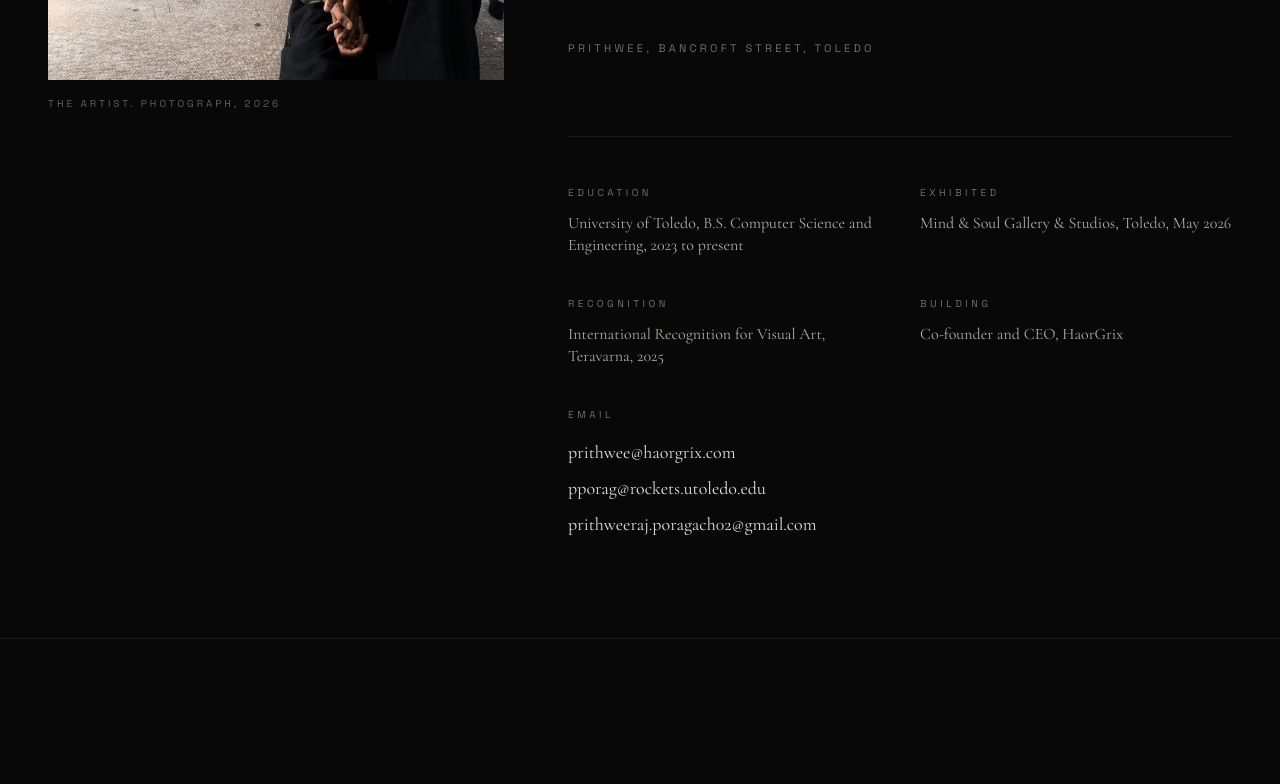
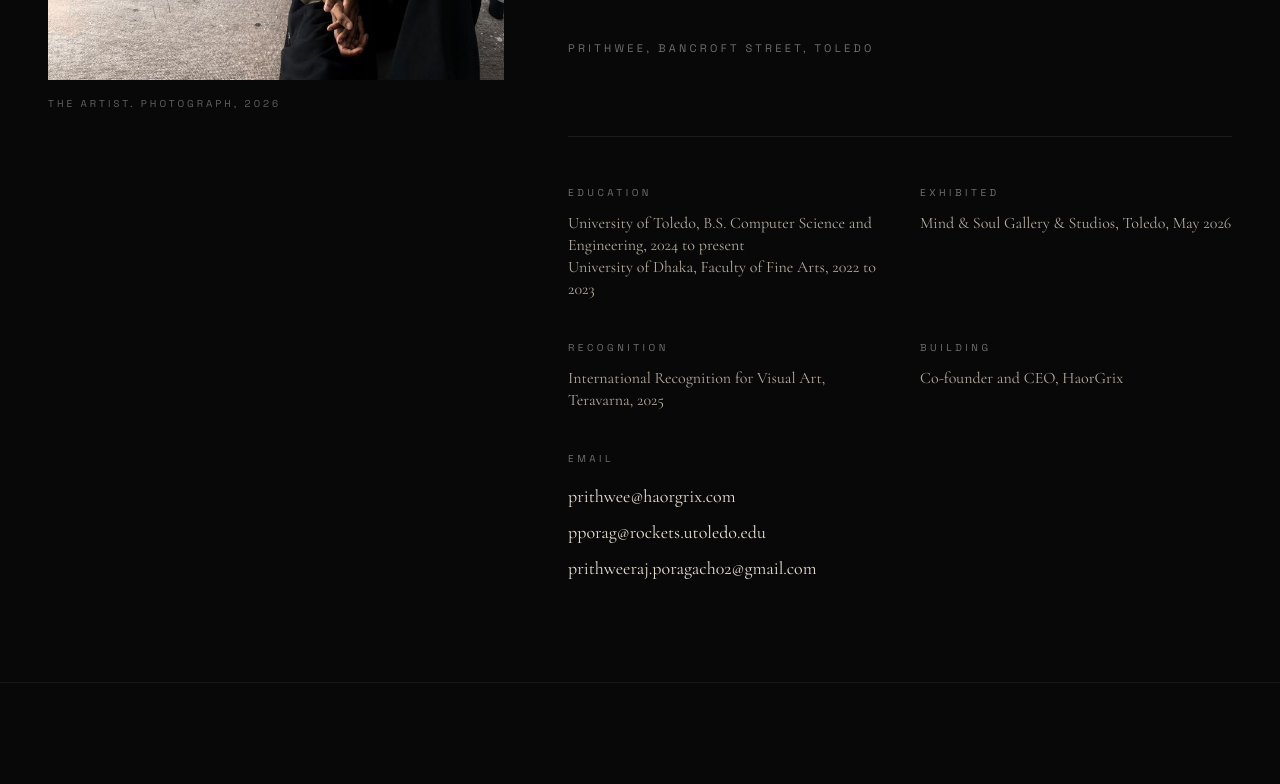
Before and after one commit to Prithweeraj-Acharjee/portfolio, a Next.js app: page /about in a window 1280 px wide. Shown: the part 818-1602 px from the top of the page. Built offline with nearby package versions, Linux system fonts and the light colour scheme.

Commit message:
About: education dates and University of Dhaka

```diff
--- a/app/about/page.tsx
+++ b/app/about/page.tsx
@@ -6,7 +6,7 @@ import { MaskLines, FadeUp } from "@/components/fx/Reveal";
 const STATEMENT = `Art is something I always had trouble learning in school, I could never draw those perfect lines, I kept drawing as a wonderless child. Art is something that brought trouble into my home, I kept drawing through my adolescence. Art is something I don't easily understand, but I find myself staring at a soulful ceramic sculpture in the hands of a village potter, trying to understand his spirit or feel the vision embedded in a piece of mud. Art is something that messes with me, and I keep messing with it too.`;
 
 const facts = [
-    { title: "Education", items: ["University of Toledo, B.S. Computer Science and Engineering, 2023 to present"] },
+    { title: "Education", items: ["University of Toledo, B.S. Computer Science and Engineering, 2024 to present", "University of Dhaka, Faculty of Fine Arts, 2022 to 2023"] },
     { title: "Exhibited", items: ["Mind & Soul Gallery & Studios, Toledo, May 2026"] },
     { title: "Recognition", items: ["International Recognition for Visual Art, Teravarna, 2025"] },
     { title: "Building", items: ["Co-founder and CEO, HaorGrix"] },
```
